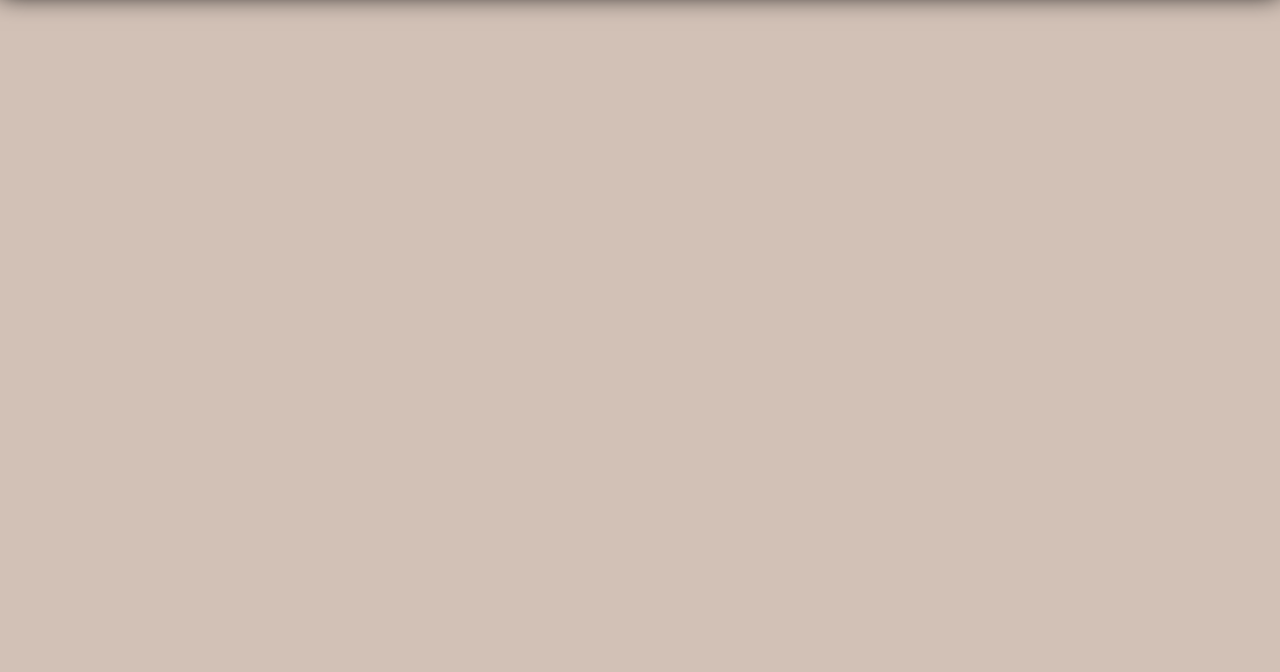
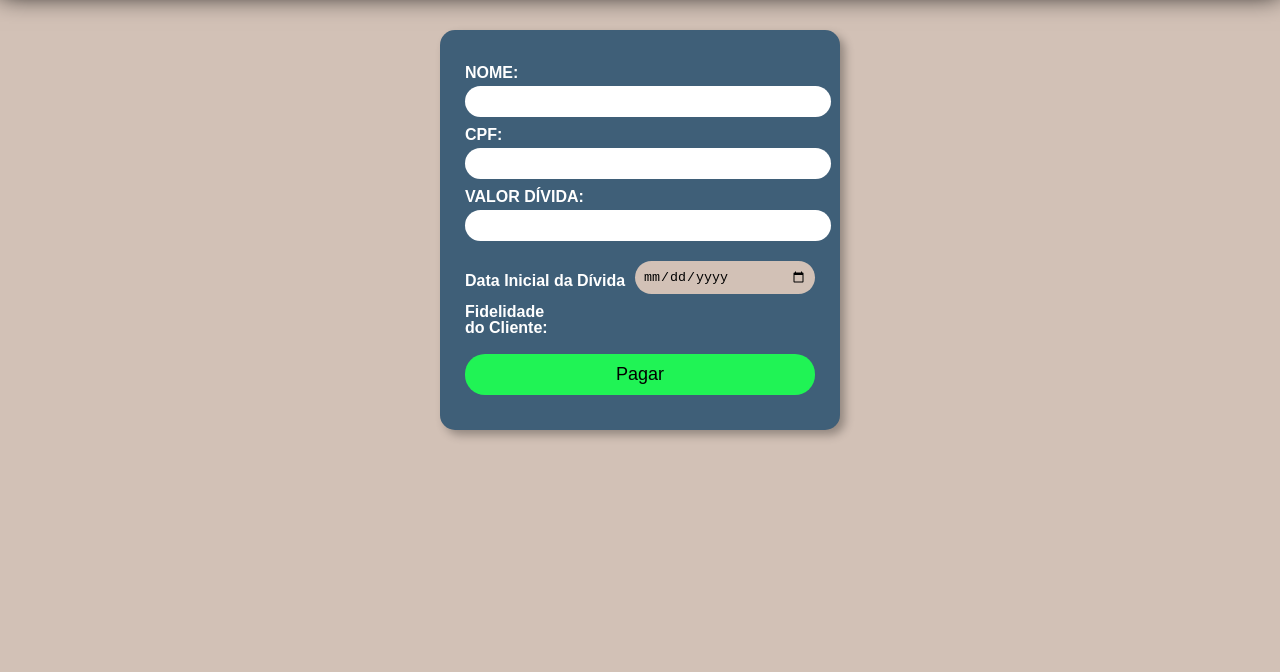
Before and after one commit to RafaelAlegranzziKlein/loja-do-claudinho, a plain HTML site: page html/clientes.html in a window 1280 px wide. Shown: the part 128-800 px from the top of the page. Drawn offline with Linux system fonts and the light colour scheme.

Commit message:
Lançando Magia

```diff
--- /dev/null
+++ b/css/clientes.css
@@ -0,0 +1,65 @@
+body {
+    background:  #D2C1B6;
+    font-family: Arial, sans-serif;
+}
+
+.form-container {
+    background: #3f5f78;
+    width: 350px;
+    height: 350px;
+    padding: 25px;
+    border-radius: 15px;
+    margin: 40px auto;
+    box-shadow: 5px 5px 10px rgba(0,0,0,0.3);
+}
+
+form label {
+    display: block;
+    color: white;
+    font-weight: bold;
+    margin-top: 10px;
+}
+
+form input {
+    width: 100%;
+    padding: 8px;
+    margin-top: 5px;
+    border-radius: 20px;
+    border: none;
+    outline: none;
+}
+
+.linha {
+    display: flex;
+    align-items: center;
+    gap: 10px;
+}
+
+.linha input {
+    flex: 1;
+     background-color:#D2C1B6;
+}
+
+button {
+    margin-top: 20px;
+    width: 350px;
+    padding: 10px;
+    border-radius: 20px;
+    border: none;
+    font-size: 18px;
+    cursor: pointer;
+    background-color: #20f355;
+}
+#data {
+  margin-top: 20px;
+}
+button:hover{
+    transform: scale(1.05);
+    transition: 0.5s;
+}
+.fid {
+    width:90px;
+    height: 40px;
+    display: flex;
+
+}
--- a/html/clientes.html
+++ b/html/clientes.html
@@ -6,6 +6,7 @@
     <meta name="viewport" content="width=device-width, initial-scale=1.0">
     <link rel="stylesheet" href="/css/reset.css">
     <link rel="stylesheet" href="/css/header_background.css">
+     <link rel="stylesheet" href="/css/clientes.css">
     <title> </title>
 </head>
 
@@ -21,6 +22,32 @@
         </ul>
     </header>
 
+    <div class="form-container">
+    <form>
+        <label>NOME:</label>
+        <input type="text">
+
+        <label>CPF:</label>
+        <input type="text">
+
+        <label>VALOR DÍVIDA:</label>
+        <input type="text">
+
+        <div class="linha">
+            <label> <br>Data Inicial da Dívida</label>
+            <input type="date" id="data">
+
+        </div>
+        <div class="fid">
+<label for="Fidelidade">Fidelidade do Cliente:</label>
+
+       </div>
+        <div>
+<button type="submit">Pagar</button>
+   </div>
+</form>
+</div>
+
 </body>
 
 </html>
```
Also changed, not shown: html/contas_Pagar.html (+2 -0 lines), index.html (+2 -0 lines).
